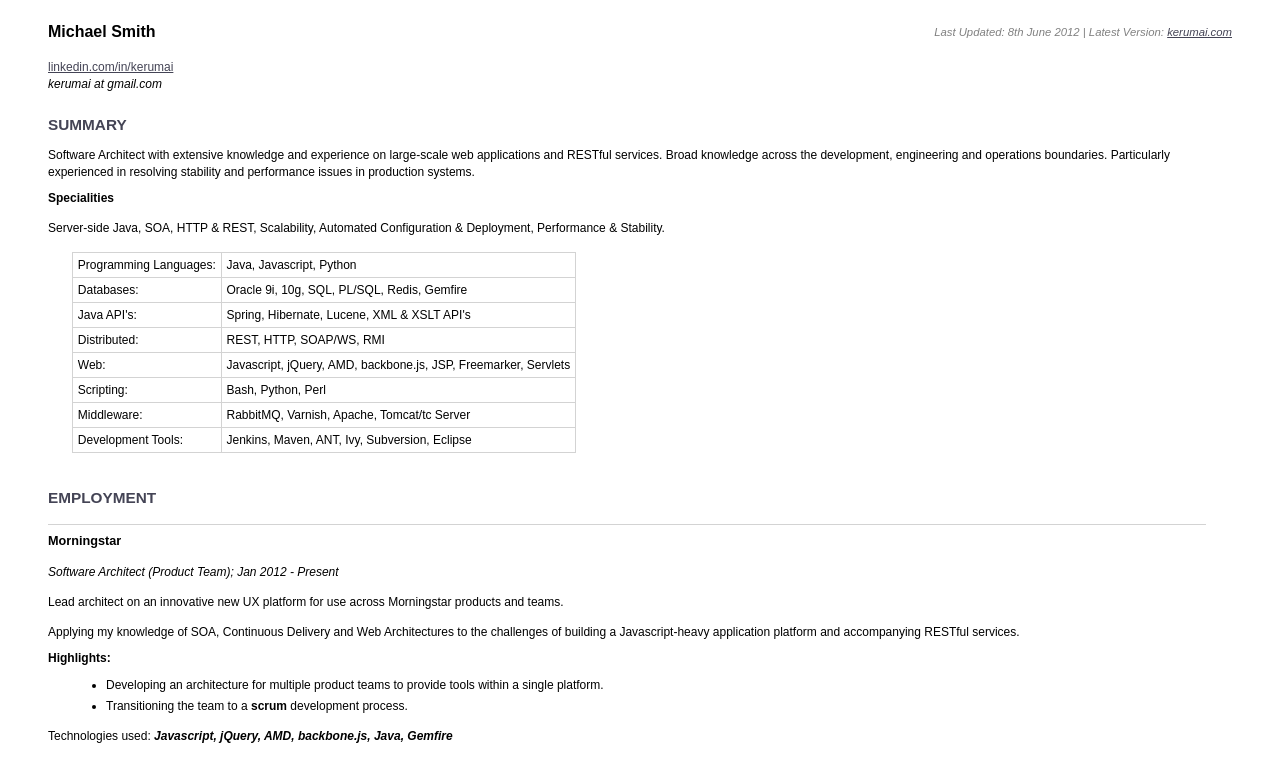
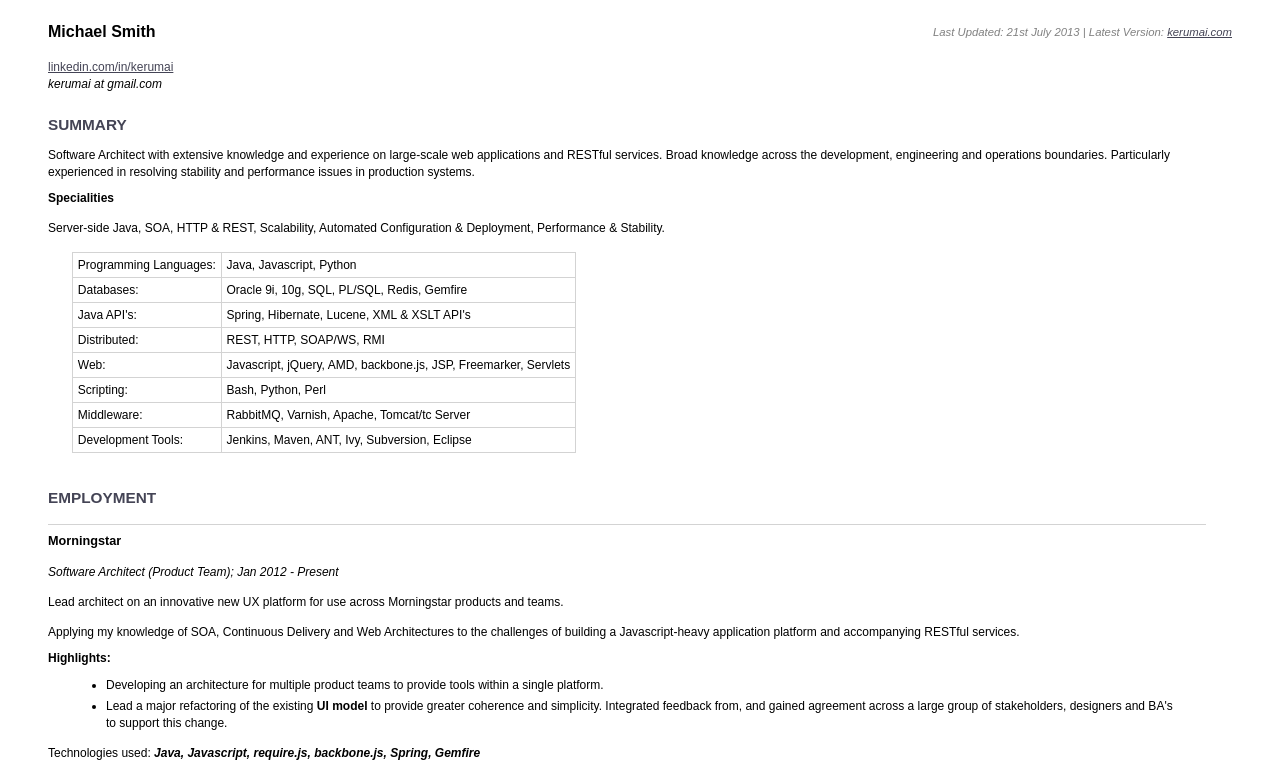
Before and after one commit to kerumai/old_kerumai.github.com, a plain HTML site: page index.html in a window 1280 px wide. Shown: the top 769 px of the page. Drawn offline with Linux system fonts and the light colour scheme; a script that the page names is missing.

Commit message:
- Removed the scrum reference. Added details of the new UI Model project.

```diff
--- a/index.html
+++ b/index.html
@@ -110,7 +110,7 @@ var s = document.getElementsByTagName('script')[0]; s.parentNode.insertBefore(ga
 </head>
 <body>
 
-    <span id="header">Last Updated: 8th June 2012 | Latest Version: <a href="http://kerumai.com/">kerumai.com</a></span>
+    <span id="header">Last Updated: 21st July 2013 | Latest Version: <a href="http://kerumai.com/">kerumai.com</a></span>
 
 	<h1>Michael Smith</h1>
 
@@ -158,10 +158,11 @@ var s = document.getElementsByTagName('script')[0]; s.parentNode.insertBefore(ga
           <h4>Highlights:</h4>
           <ul>
             <li>Developing an architecture for multiple product teams to provide tools within a single platform.</li>
-            <li>Transitioning the team to a <b>scrum</b> development process.</li>
+            <li>Lead a major refactoring of the existing <b>UI model</b> to provide greater coherence and simplicity.
+            Integrated feedback from, and gained agreement across a large group of stakeholders, designers and BA's to support this change.</li>
           </ul>
 
-          <p>Technologies used: <strong><em>Javascript, jQuery, AMD, backbone.js, Java, Gemfire</em></strong></p>
+          <p>Technologies used: <strong><em>Java, Javascript, require.js, backbone.js, Spring, Gemfire</em></strong></p>
         </div>
 
         <div class="subsection">
```
